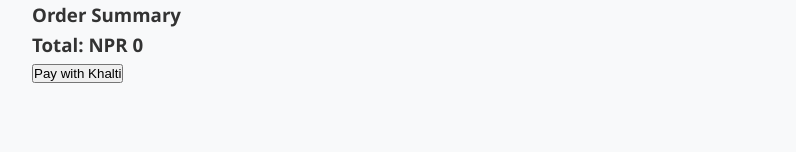
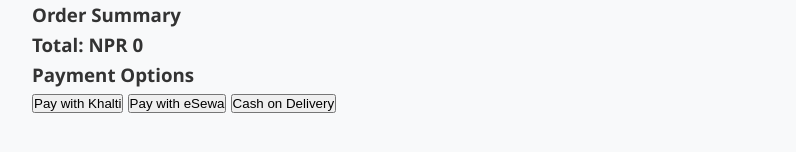
Before and after one commit to tradingin/karunex, a plain HTML site: page payment.html in a window 1280 px wide. Shown: the part 108-260 px from the top of the page, without its empty margins (28-824 px from the left). Drawn offline with Linux system fonts and the light colour scheme.

Commit message:
Change title and update payment options

```diff
--- a/payment.html
+++ b/payment.html
@@ -3,7 +3,7 @@
 <head>
     <meta charset="UTF-8">
     <meta name="viewport" content="width=device-width, initial-scale=1.0">
-    <title>Karunex Co. - Payment</title>
+    <title>Karunex Co. - Checkout</title>
     <link rel="stylesheet" href="style.css">
     <script src="https://khalti.com/static/khalti-checkout.js"></script>
 </head>
@@ -20,10 +20,15 @@
             <div id="orderSummary"></div>
             <h3>Total: NPR <span id="totalAmount">0</span></h3>
 
-            <button type="button" id="payment-button">Pay with Khalti</button>
+            <h3>Payment Options</h3>
+            <div class="payment-options">
+                <button type="button" id="khalti-button">Pay with Khalti</button>
+                <button type="button" id="esewa-button">Pay with eSewa</button>
+                <button type="button" id="cod-button">Cash on Delivery</button>
+            </div>
         </form>
     </div>
 
-    <script src="payment.js"></script>
+    <script src="checkout.js"></script>
 </body>
 </html>
```
